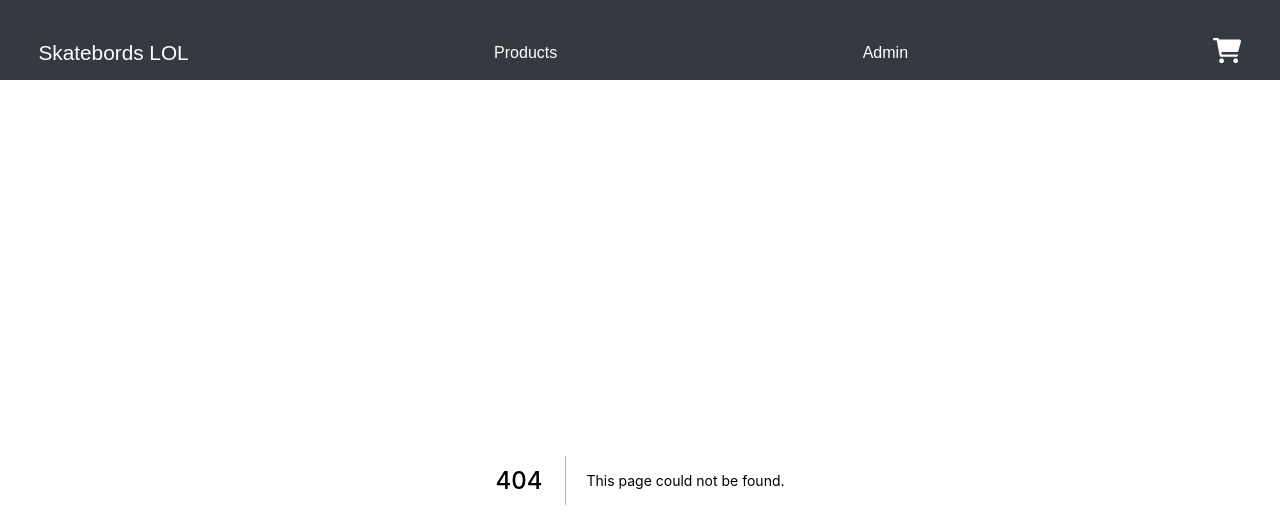
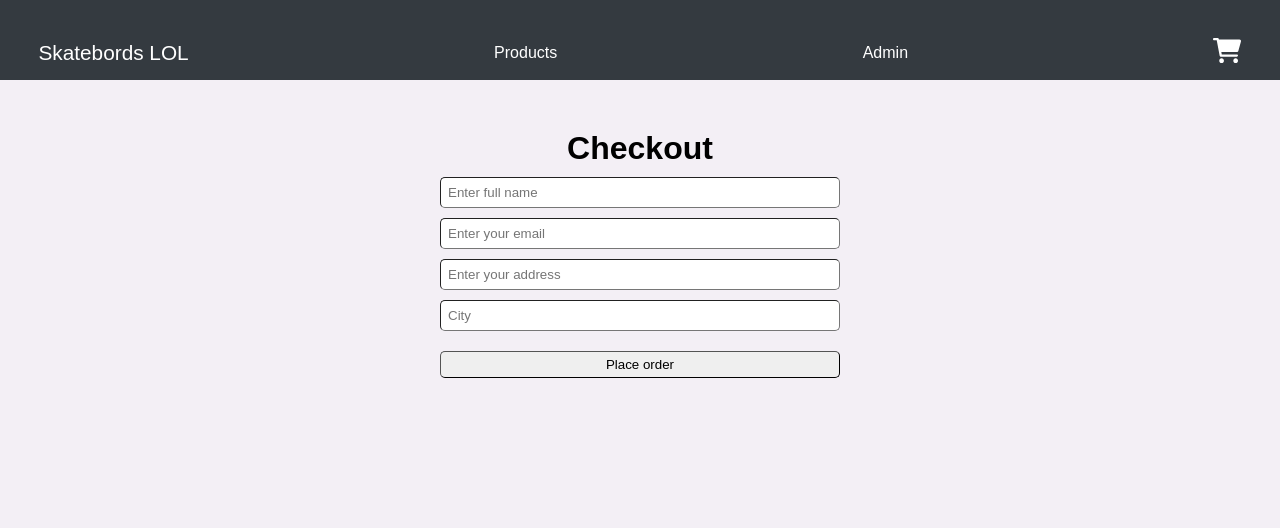
Before and after one commit to K1-RA/code_collaborate_shop, a Next.js app: page /admin/checkout in a window 1280 px wide. Before the commit this address had no page. Shown: the top 528 px of the page. Built offline with nearby package versions, Linux system fonts and the light colour scheme; a web font is replaced by a local one.

Commit message:
connected checkout form with the backend, sends data to db

```diff
--- /dev/null
+++ b/pages/admin/checkout/index.js
@@ -0,0 +1,84 @@
+import styles from './checkout.module.scss';
+import { Button } from '../../../components';
+import { useState } from 'react';
+
+export default function Checkout() {
+	const [formData, setFormData] = useState({
+		name: '',
+		email: '',
+		adress: '',
+		city: '',
+	});
+	const { name, email, adress, city } = formData;
+
+	const onChange = async (e) => {
+		setFormData((prevState) => ({
+			...prevState,
+			[e.target.name]: e.target.value,
+		}));
+	};
+
+	const onSubmit = async (e) => {
+		e.preventDefault();
+
+		if (!name || !email || !adress || !city) {
+			alert('Please fill in all fields');
+			return;
+		}
+
+		await fetch('http://localhost:8080/api/orders/', {
+			method: 'POST',
+			headers: {
+				'Content-Type': 'application/json',
+			},
+			body: JSON.stringify({
+				name,
+				email,
+				adress,
+				city,
+			}),
+		}).then((res) => res.json());
+	};
+
+	return (
+		<div className={'formContainer'}>
+			<h1>Checkout</h1>
+			<form onSubmit={onSubmit} className={'classForm'}>
+				<input
+					type='text'
+					name='name'
+					id='name'
+					placeholder='Enter full name'
+					value={name}
+					onChange={onChange}
+				/>
+				<input
+					type='email'
+					name='email'
+					id='email'
+					placeholder='Enter your email'
+					value={email}
+					onChange={onChange}
+				/>
+				<input
+					type='text'
+					name='adress'
+					id='adress'
+					placeholder='Enter your address'
+					value={adress}
+					onChange={onChange}
+				/>
+				<input
+					type='text'
+					name='city'
+					id=''
+					placeholder='City'
+					value={city}
+					onChange={onChange}
+				/>
+
+				<Button type='submit' text='Place order' />
+			</form>
+		</div>
+	);
+}
```
Also changed, not shown: pages/checkout/index.js (deleted, +0 -32 lines), pages/admin/checkout/checkout.module.scss (added).
